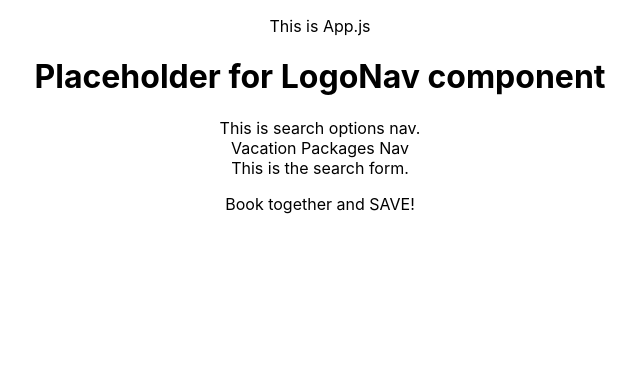
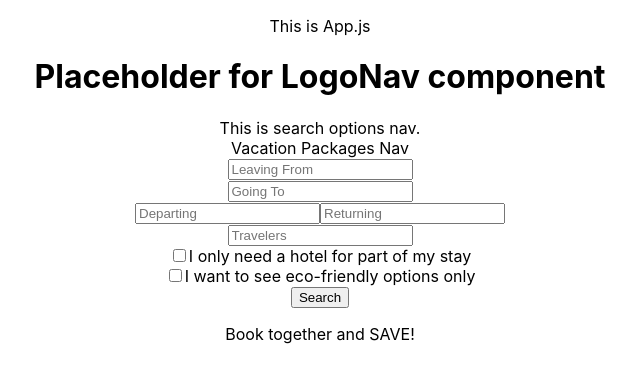
Before and after one commit to jngong/expedia-eco, a React (Create React App) app in the folder client/: page / in a window 1280 px wide. Shown: the top 382 px of the page, without its empty margins (320-960 px from the left). Built offline with nearby package versions, Linux system fonts and the light colour scheme.

Commit message:
basic search form fields set up

```diff
--- a/client/src/App.js
+++ b/client/src/App.js
@@ -13,7 +13,9 @@ class App extends Component {
         destCity: 'Los Angeles',
         departDate: '06/02/2020',
         returnDate: '06/09/2020',
-        travelers: 2
+        travelers: 2,
+        hotelCheckbox: false,
+        ecoFriendlyCheckbox: true
       }
     }
   }
--- a/client/src/components/home-subcomponents/SearchForm.jsx
+++ b/client/src/components/home-subcomponents/SearchForm.jsx
@@ -1,9 +1,70 @@
 import React from 'react'
 
-const SearchForm = () => {
+const SearchForm = (props) => {
     return(
-        <div>
-            This is the search form.
+        <div className="searchForm">
+            <form>
+                <input
+                    type="text"
+                    placeholder="Leaving From"
+                    // value={props.tripSearch.departCity}
+                    name="departCity"
+                />
+                <br/>
+                <input
+                    type="text"
+                    placeholder="Going To"
+                    // value={props.tripSearch.destCity}
+                    name="destCity"
+                />
+                <br/>
+                <input
+                    type="text"
+                    placeholder="Departing"
+                    // value={props.tripSearch.departDate}
+                    name="departDate"
+                />
+                <input
+                    type="text"
+                    placeholder="Returning"
+                    // value={props.tripSearch.returnDate}
+                    name="returnDate"
+                />
+                <br/>
+                <input
+                    type="text"
+                    placeholder="Travelers"
+                    // value={props.tripSearch.travelers}
+                    name="travelers"
+                />
+                <br/>
+                <input
+                    type="checkbox"
+                    value={props.tripSearch.hotelCheckbox}
+                    name="hotelCheckbox"
+                />
+
+                <label>
+                    I only need a hotel for part of my stay
+                </label>
+                <br/>
+
+                <input
+                    type="checkbox"
+                    value={props.tripSearch.ecoFriendlyCheckbox}
+                    name="ecoFriendlyCheckbox"
+                />
+
+                <label>
+                    I want to see eco-friendly options only
+                </label>
+                <br/>
+
+                <button>
+                    Search
+                </button>
+
+            </form>
         </div>
     )
 }
--- a/client/src/components/routes/Home.jsx
+++ b/client/src/components/routes/Home.jsx
@@ -10,7 +10,7 @@ const Home = (props) => {
             <h1>Placeholder for LogoNav component</h1>
             <SearchOptionsNav />
             <SearchVacationPackagesNav />
-            <SearchForm />
+            <SearchForm tripSearch={props.tripSearch} />
             <p>Book together and SAVE!</p>
         </div>
     )
```
